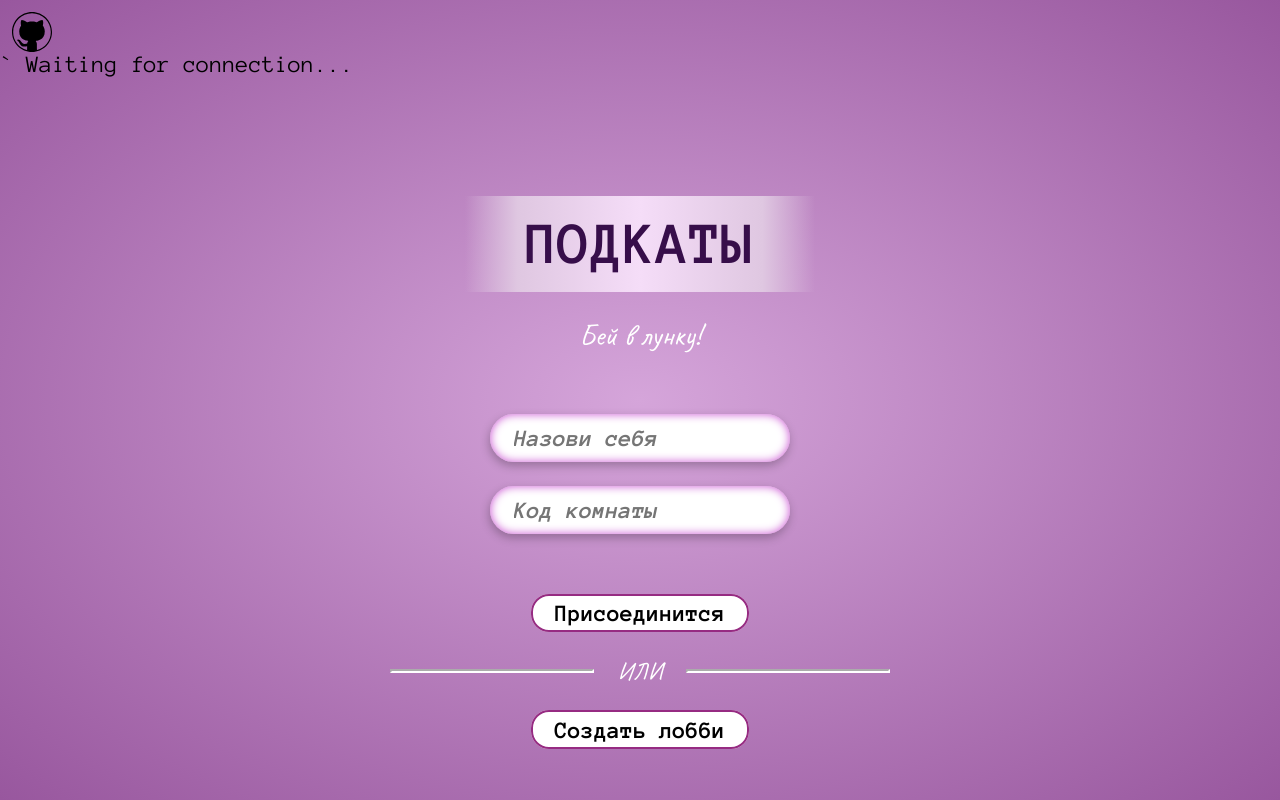
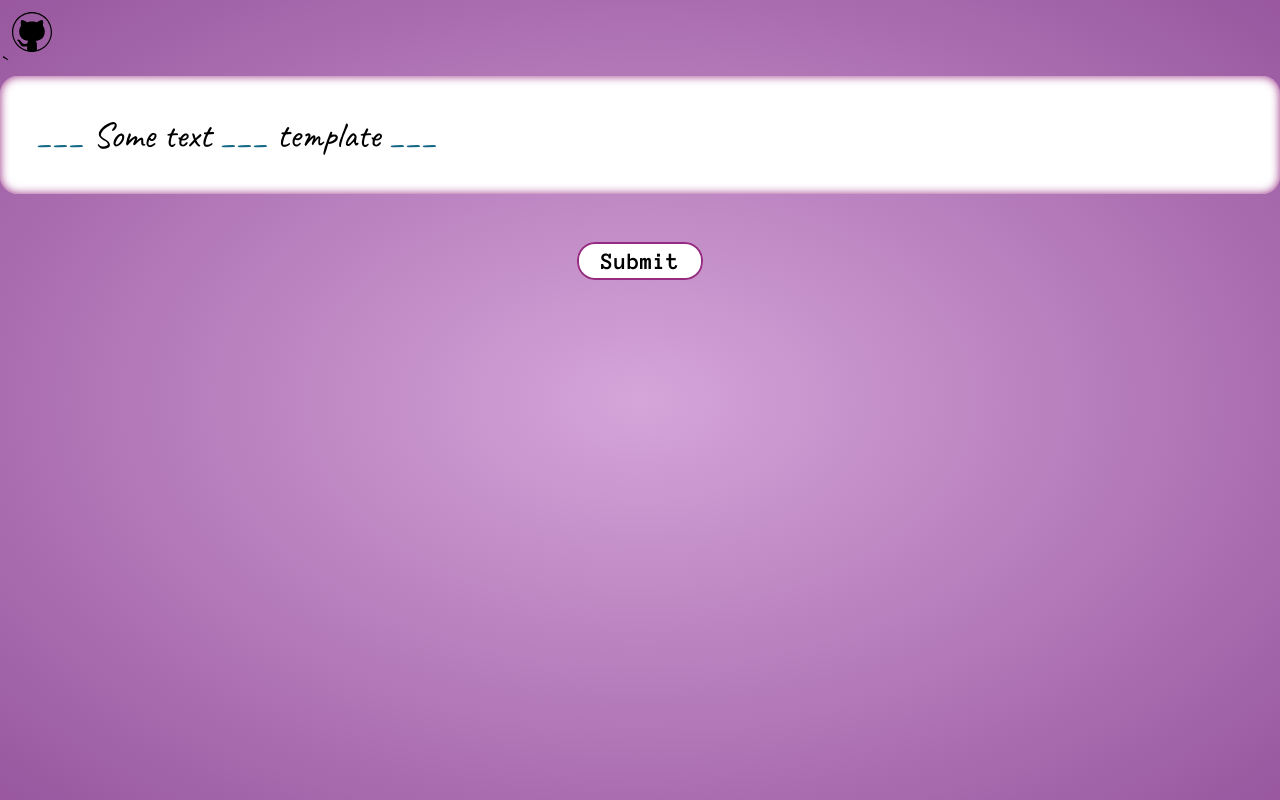
Before and after one commit to SunderShadow/Tacker_game_front, a SvelteKit app: page / in a window 1280 px wide. Built offline with nearby package versions, Linux system fonts and the light colour scheme; no server answers.

Commit message:
Card appeared

```diff
--- a/package.json
+++ b/package.json
@@ -3,7 +3,7 @@
 	"version": "0.0.1",
 	"private": true,
 	"scripts": {
-		"dev": "vite dev",
+		"dev": "vite dev --host",
 		"build": "vite build",
 		"preview": "vite preview",
 		"check": "svelte-kit sync && svelte-check --tsconfig ./tsconfig.json",
--- /dev/null
+++ b/src/lib/components/Card.svelte
@@ -0,0 +1,41 @@
+<script lang="ts">
+import ShadowInput from "$lib/components/ShadowInput.svelte"
+
+export let template: string = "___ Some text ___ template ___"
+
+function castTemplate() {
+  return template.split('___')
+}
+
+$: castedTemplate = castTemplate()
+
+export let inputs: Record<string, string> = {}
+</script>
+
+<div class="card">
+  {#each castedTemplate as part, i}
+    {#if i !== 0}
+      {#key i}
+        <ShadowInput bind:value={inputs[i]}/>
+      {/key}
+    {/if}
+
+    {#if part !== ''}
+      <span>{part}</span>
+    {/if}
+  {/each}
+</div>
+
+
+<style lang="scss">
+@use "$lib/config.scss";
+.card {
+  background-color: #fff;
+  font-size: 1.5rem;
+  font-family: "Caveat", sans-serif;
+
+  padding: 1.5rem;
+  border-radius: .75rem;
+  box-shadow: inset 0 0 10px config.$color-main;
+}
+</style>
--- /dev/null
+++ b/src/lib/components/ShadowInput.svelte
@@ -0,0 +1,51 @@
+<script lang="ts">
+  import {onMount} from "svelte";
+
+  let shadowInput: HTMLInputElement
+  export let value = ''
+  let focus = false
+
+  onMount(() => {
+    shadowInput.addEventListener('focus', () => {focus = true})
+    shadowInput.addEventListener('focusout', () => {focus = false})
+    shadowInput.addEventListener('input', e => {
+      // @ts-ignore
+      value = e.target.value
+    })
+  })
+
+  function emulateInput() {
+    shadowInput.focus()
+  }
+</script>
+
+<span class="input" class:focus on:click={emulateInput}>{value === ''? '___' : value}</span>
+
+<input class="shadowInput" default bind:this={shadowInput}>
+
+<style lang="scss">
+  @use "$lib/config.scss";
+
+  $input-focus-color: #1baadf;
+  $input-color: #156785;
+  .input {
+    display: inline-block;
+    height: 1em;
+    color: $input-color;
+
+    background-color: rgba(config.$color-main, 0);
+
+    transition: color 200ms;
+
+    cursor: pointer;
+
+    &.focus {
+      color: $input-focus-color
+    }
+  }
+
+  .shadowInput {
+    position: fixed;
+    top: -100%;
+  }
+</style>
--- a/src/lib/components/gameStates/lobby.svelte
+++ b/src/lib/components/gameStates/lobby.svelte
@@ -26,6 +26,13 @@
         v.players.push(data.player)
         return v
       })
+    })
+
+    gameAPI.on('game:state:prepare-cards', function () {
+      gameStore.update(v => ({
+        ...v,
+        state: 'prepare-cards'
+      }))
     })
   })
 
--- /dev/null
+++ b/src/lib/components/gameStates/prepare_cards.svelte
@@ -0,0 +1,23 @@
+<script lang="ts">
+  import Card from "$lib/components/Card.svelte"
+  import Container from "$lib/components/Container.svelte"
+
+  function cardSend() {
+    console.log(inputs)
+  }
+  let inputs: Record<string, string>
+</script>
+
+<Container>
+  <Card bind:inputs/>
+
+  <button class="mt-4" on:click={cardSend}>Submit</button>
+</Container>
+
+<style>
+  button {
+    display: block;
+    margin-left: auto;
+    margin-right: auto;
+  }
+</style>
--- a/src/lib/styles/default/button.scss
+++ b/src/lib/styles/default/button.scss
@@ -1,6 +1,7 @@
 @use "$lib/config.scss";
 
 button {
+  @include default {
     --bg-spread: 2px;
 
     padding: .3em 1em;
@@ -15,12 +16,14 @@ button {
     border: none;
     background: #fff;
     color: #000;
+    outline: none;
 
     transition-property: box-shadow, color;
     transition-duration: config.$default-btn-transition-duration;
-}
 
-button:hover {
+    &:hover, &:focus {
       --bg-spread: 1em;
       color: #fff;
     }
+  }
+}
--- a/src/lib/styles/default/input.scss
+++ b/src/lib/styles/default/input.scss
@@ -1,6 +1,7 @@
 @use "$lib/config.scss";
 
 input {
+  @include default {
     --shadow-blur: 10px;
 
     display: block;
@@ -22,17 +23,18 @@ input {
     transition-property: box-shadow;
     transition-duration: config.$default-input-transition-duration;
     font: inherit;
-}
 
-input:hover {
+    &:hover {
       --shadow-blur: 14px;
     }
 
-input:focus {
+    &:focus {
       --shadow-blur: 18px;
     }
 
-input::placeholder {
+    &::placeholder {
       font-style: italic;
       font-weight: bold;
     }
+  }
+}
--- a/src/lib/styles/global.scss
+++ b/src/lib/styles/global.scss
@@ -18,6 +18,13 @@ html {
   background: radial-gradient(#D5A5DA, #98579E);
 }
 
+
+@mixin default {
+  &:not([default]) {
+    @content;
+  }
+}
+
 @import "default/input";
 @import "default/button";
 
--- a/src/routes/+page.svelte
+++ b/src/routes/+page.svelte
@@ -1,6 +1,7 @@
 <script lang="ts">
   import StartState from "$lib/components/gameStates/start.svelte"
   import LobbyState from "$lib/components/gameStates/lobby.svelte"
+  import PrepareCardsState from "$lib/components/gameStates/prepare_cards.svelte"
 
   import gameAPI from "$lib/api/game"
   import gameStore, {type LobbyID, type Player} from "$lib/store/game"
@@ -8,6 +9,7 @@
   import {onMount} from "svelte"
 
   let gameConn: null|Promise<void>
+  /*
   onMount(() => {
     gameConn = gameAPI.connect()
     gameConn.then(
@@ -42,6 +44,7 @@
       }
     )
   })
+  */
 </script>`
 
 {#if gameConn}
@@ -54,8 +57,11 @@
   {/await}
 {/if}
 
-{#if $gameStore.state === 'start'}
-  <StartState />
-{:else if $gameStore.state === 'lobby'}
-  <LobbyState />
-{/if}
+<PrepareCardsState />
+<!--{#if $gameStore.state === 'start'}-->
+<!--  <StartState />-->
+<!--{:else if $gameStore.state === 'lobby'}-->
+<!--  <LobbyState />-->
+<!--{:else if $gameStore.state === 'prepare-cards'}-->
+<!--  <PrepareCardsState/>-->
+<!--{/if}-->
```
Lines whose indentation alone changed are shown as unchanged.
